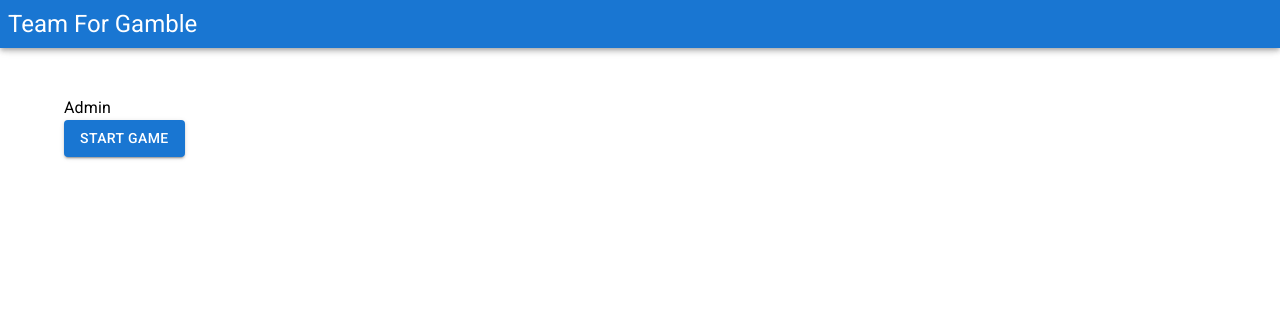
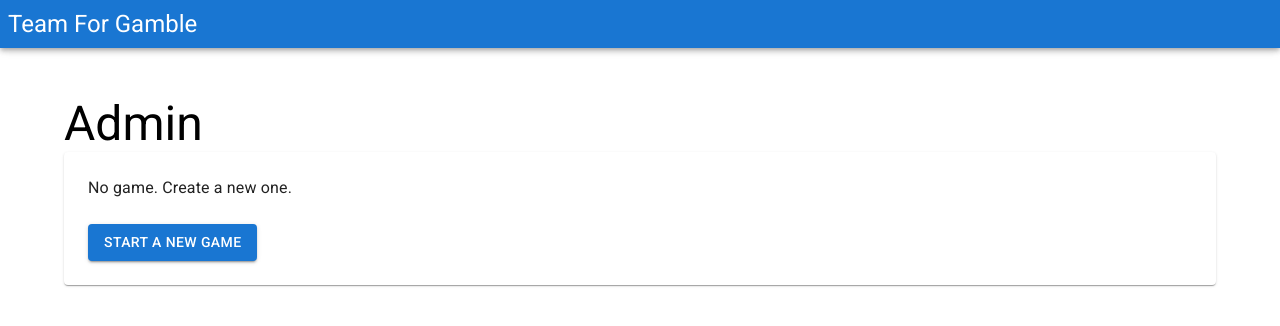
Before and after one commit to FranckErnewein/tft, a React (Vite) app: page /admin in a window 1280 px wide. Shown: the top 326 px of the page. Built offline with nearby package versions, Linux system fonts and the light colour scheme; no server answers.

Commit message:
improve admin UI and add status message

```diff
--- a/src/components/Admin.tsx
+++ b/src/components/Admin.tsx
@@ -6,7 +6,9 @@ import startRound from "../commands/startRound";
 import endBet from "../commands/endBet";
 import endRound from "../commands/endRound";
 import Grid from "@mui/material/Grid";
+import Box from "@mui/material/Box";
 import Typography from "@mui/material/Typography";
+import Paper from "@mui/material/Paper";
 
 const StartGameButton = createCommandButton(startGame);
 const StartRoundButton = createCommandButton(startRound);
@@ -14,41 +16,61 @@ const EndBetButton = createCommandButton(endBet);
 const EndRoundButton = createCommandButton(endRound);
 
 const Admin: FC<Game> = (game) => {
-  return (
-    <Grid container>
-      <Grid item xs={12}>
-        <Typography>Admin</Typography>
+  let status = "";
+  let action = null;
+  if (!game.id) {
+    status = "No game. Create a new one.";
+    action = <StartGameButton>Start a new game</StartGameButton>;
+  } else if (!game.currentRound) {
+    status = "Waiting for new round.";
+    action = <StartRoundButton>Start a new round</StartRoundButton>;
+  } else if (game.currentRound.status === RoundStatus.BET_TIME) {
+    status = "Player are betting...";
+    action = <EndBetButton>End bets in 5s</EndBetButton>;
+  } else if (game.currentRound.status === RoundStatus.RUNNING) {
+    status = "Bet time over. choose a end for this round.";
+    action = (
+      <>
+        <Grid item xs={2}>
+          <EndRoundButton
+            color="secondary"
+            options={{ roundResult: RoundResult.LOSE }}
+          >
+            Round lost
+          </EndRoundButton>
         </Grid>
-      <Grid item xs={4}>
-        <StartGameButton>
-          {game.id ? "reset game" : "start game"}
-        </StartGameButton>
-      </Grid>
-      {game.id && !game.currentRound && (
-        <Grid item xs={4}>
-          <StartRoundButton>Start a new round</StartRoundButton>
-        </Grid>
-      )}
-      {game.currentRound && game.currentRound?.status === RoundStatus.BET_TIME && (
-        <Grid item xs={4}>
-          <EndBetButton>End betting time</EndBetButton>
-        </Grid>
-      )}
-      {game.currentRound && game.currentRound?.status === RoundStatus.RUNNING && (
-        <>
         <Grid item xs={2}>
           <EndRoundButton options={{ roundResult: RoundResult.WIN }}>
             Round won
           </EndRoundButton>
         </Grid>
-          <Grid item xs={2}>
-            <EndRoundButton options={{ roundResult: RoundResult.LOSE }}>
-              Round lost
-            </EndRoundButton>
+      </>
+    );
+  }
+  return (
+    <>
+      <Box>
+        <Typography variant="h3">Admin</Typography>
+      </Box>
+      <Paper>
+        <Box p={3}>
+          {game.currentRound && (
+            <Typography variant="h5">
+              Round n°{game.pastRounds.length + 1}
+            </Typography>
+          )}
+          <Typography variant="body1">{status}</Typography>
+          <Grid container mt={3}>
+            {action}
           </Grid>
+        </Box>
+      </Paper>
+      {game.id && (
+        <Box p={3} textAlign="right">
+          <StartGameButton color="error">Reset this game</StartGameButton>
+        </Box>
+      )}
     </>
-      )}
-    </Grid>
   );
 };
 
```
Lines whose indentation alone changed are shown as unchanged.
